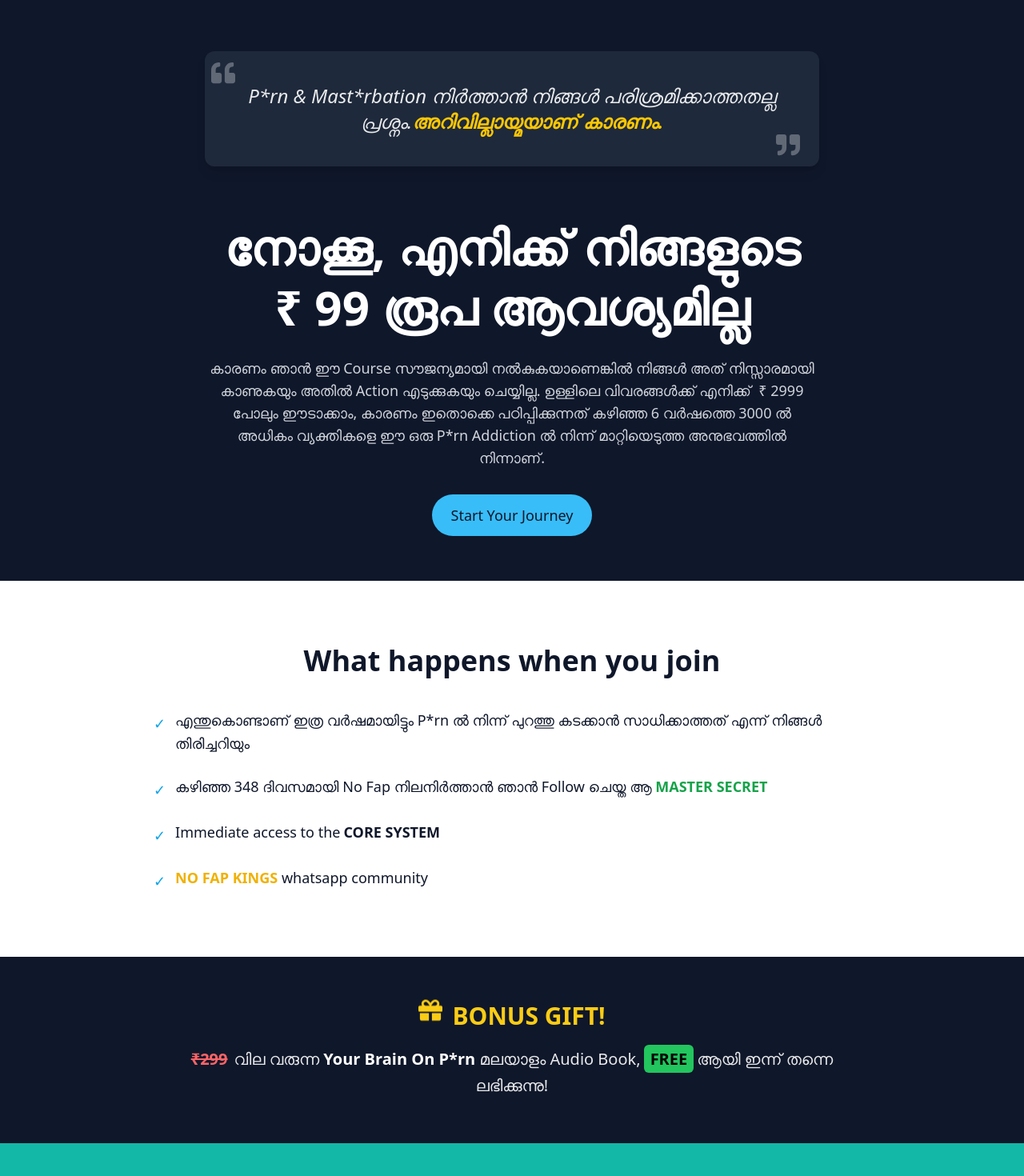
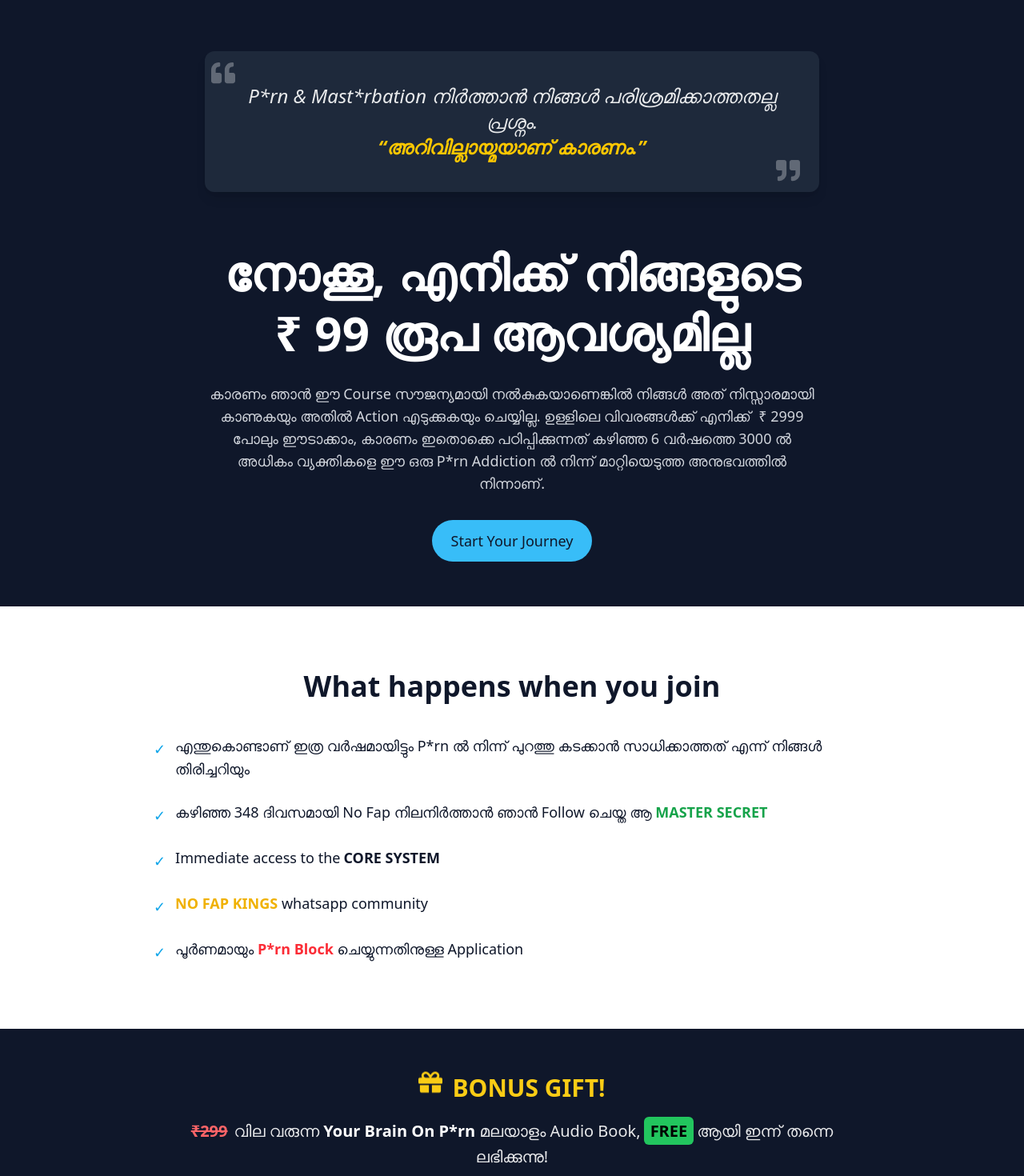
Before and after one commit to aljithkj02/latest, a React (Vite) app: page / in a window 1280 px wide. Shown: the top 1470 px of the page at 80% size. Built offline with nearby package versions, Linux system fonts and the light colour scheme.

Commit message:
Small updates

```diff
--- a/src/components/Benefits.tsx
+++ b/src/components/Benefits.tsx
@@ -68,6 +68,19 @@ export default function Benefits() {
                             <span className="font-bold text-yellow-500">NO FAP KINGS</span> whatsapp community
                         </span>
                     </motion.li>
+
+                    <motion.li
+                        className="flex items-start gap-3"
+                        initial={{ opacity: 0, x: -20 }}
+                        whileInView={{ opacity: 1, x: 0 }}
+                        transition={{ delay: 0.6, duration: 0.5 }}
+                        viewport={{ once: true }}
+                    >
+                        <span className="mt-1 text-[#0ea5e9]">✓</span>
+                        <span>
+                            പൂർണമായും <span className="font-bold text-red-500">P*rn Block</span>  ചെയ്യുന്നതിനുള്ള Application
+                        </span>
+                    </motion.li>
                 </ul>
             </motion.div>
         </section>
--- a/src/components/HookQuote.tsx
+++ b/src/components/HookQuote.tsx
@@ -14,8 +14,8 @@ export default function HookQuote() {
             >
                 <FaQuoteLeft className="absolute top-3 left-2 text-3xl text-white/30" />
                 <blockquote className="text-xl md:text-2xl font-light italic text-white/90 text-center">
-                    P*rn & Mast*rbation നിർത്താൻ നിങ്ങൾ പരിശ്രമിക്കാത്തതല്ല പ്രശ്നം.
-                    <span className='text-yellow-400 font-bold'>അറിവില്ലായ്മയാണ്  കാരണം.</span>
+                    P*rn & Mast*rbation നിർത്താൻ നിങ്ങൾ പരിശ്രമിക്കാത്തതല്ല പ്രശ്നം. <br />
+                    <span className='text-yellow-400 font-bold'>“അറിവില്ലായ്മയാണ്  കാരണം.”</span>
                 </blockquote>
                 <FaQuoteRight className="absolute bottom-3 right-6 text-3xl text-white/30" />
             </motion.div>
```
